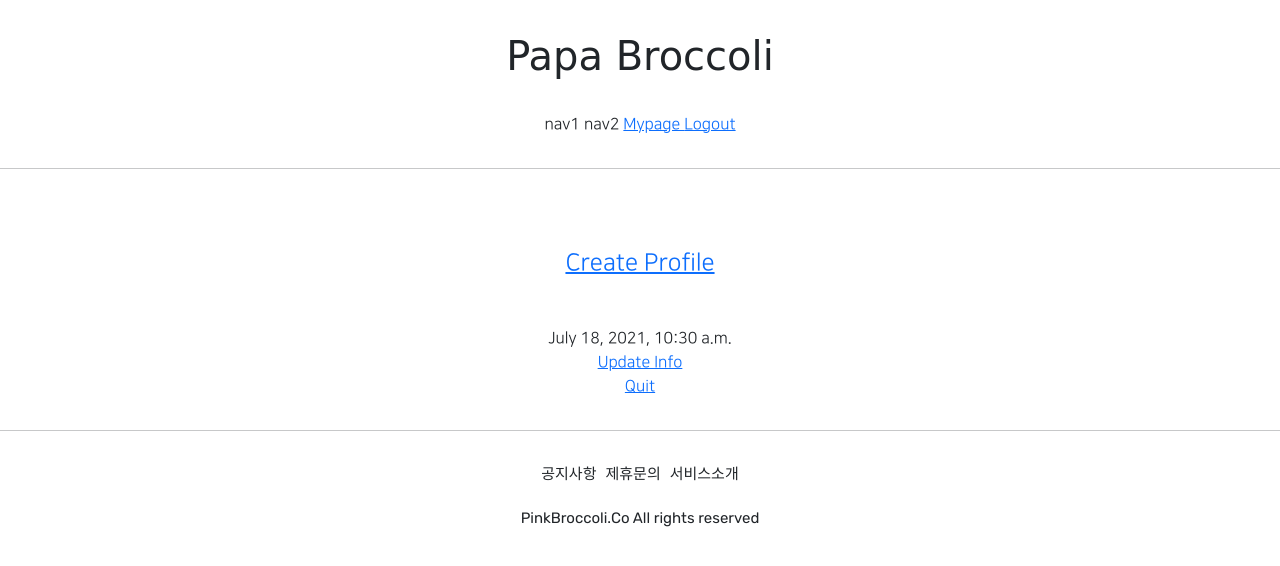
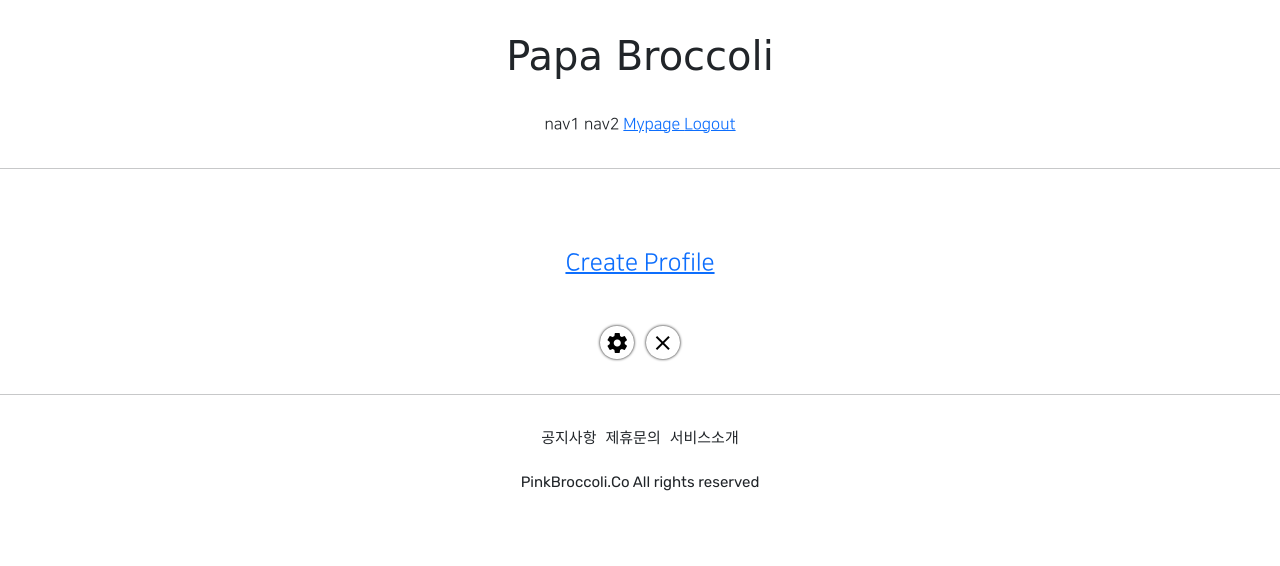
Before and after one commit to Minseong-COLI/practice, a Django app: template accountapp2/templates/accountapp2/detail.html in a window 1280 px wide. Shown: the top 566 px of the page. Run offline with Django 3.2, Linux system fonts and the light colour scheme; the template is opened without the code that fills it: values that come from a table or form of the project are taken from there, others are empty; the visitor is signed in with stand-in values (Sample User, id 1); data comes from the database, SQL or seed files in the repository; parts of the project's set-up code (start-up, migrations or seed data) failed here and were passed over; some web fonts are replaced.

Commit message:
2021.07.29 commit_4

```diff
--- a/accountapp2/templates/accountapp2/detail.html
+++ b/accountapp2/templates/accountapp2/detail.html
@@ -27,20 +27,20 @@
             {% endif %}
         </div>
         <div>
-            {{ target_user.date_joined }}
+{#            {{ target_user.date_joined }}#}
             {# 가입 일자 표시 #}
         </div>
 
         {% if user == target_user %}
 
             <div>
-                <a href="{% url 'accountapp2:update' pk=target_user.pk %}">
-                    Update Info
+                <a href="{% url 'accountapp2:update' pk=target_user.pk %}"
+                    class="material-icons round_button mx-1">
+                    settings
                 </a>
-            </div>
-            <div>
-                <a href="{% url 'accountapp2:delete' pk=target_user.pk %}">
-                    Quit
+                <a href="{% url 'accountapp2:delete' pk=target_user.pk %}"
+                    class="material-icons round_button mx-1">
+                    close
                 </a>
             </div>
 
```
